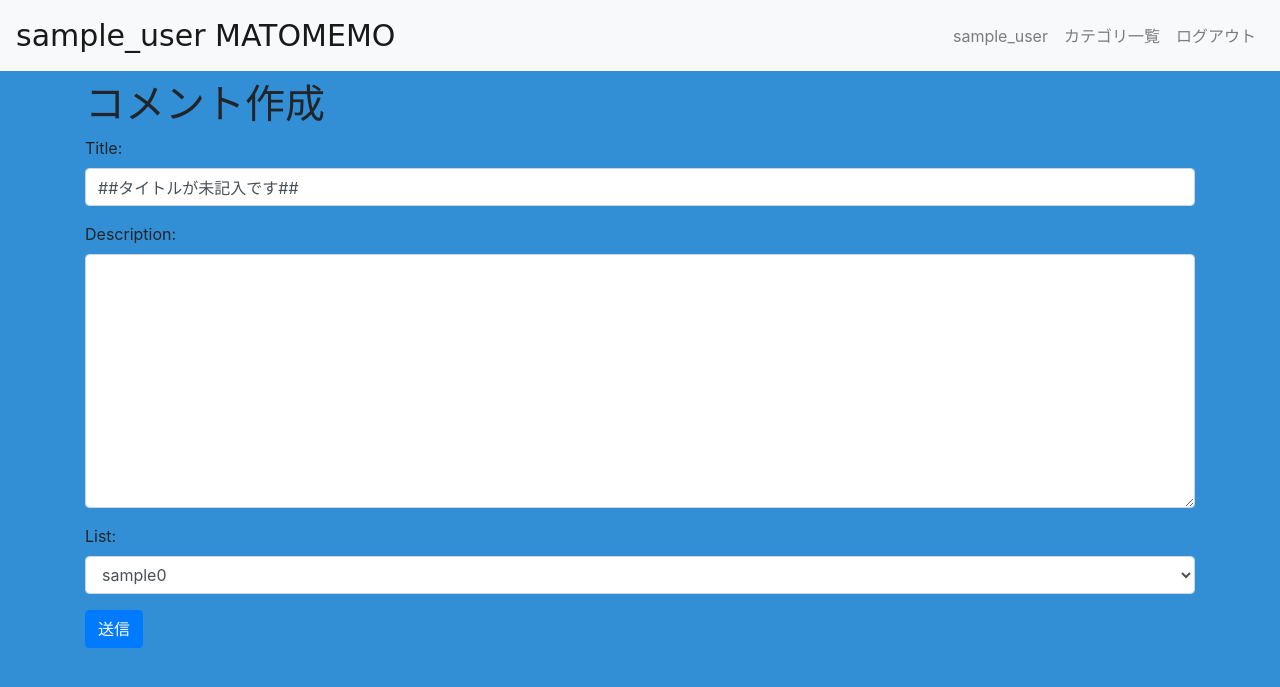
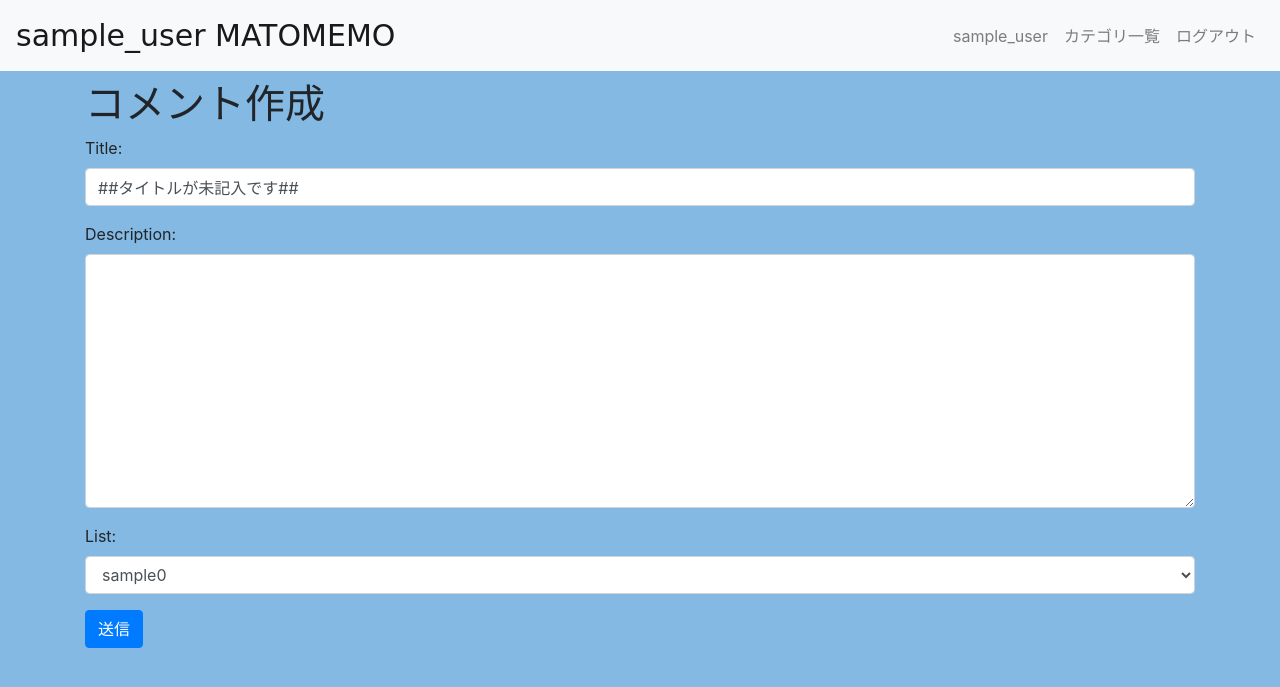
Before and after one commit to nekopanchi0423/mincha, a Django app: page /kanban/cards/create/ in a window 1280 px wide. Shown: the top 687 px of the page. Run offline with Django 4.2, Linux system fonts and the light colour scheme; a user stored in the database is signed in; data comes from the database, SQL or seed files in the repository; some libraries are stand-ins or nearby versions.

Commit message:
cssの修正

```diff
--- a/kanban/static/kanban/custom.css
+++ b/kanban/static/kanban/custom.css
@@ -5,7 +5,7 @@ body a.navbar-brand{
 
 body {
     padding-top: 80px;
-    background-color: #328fd6;
+    background-color: #83b9e2;
 }
 
 .border-bottom{
@@ -18,5 +18,5 @@ body {
 
 .list {
     width: 250px;
-    height: 50%;
+    height: 100%;
 }
```
